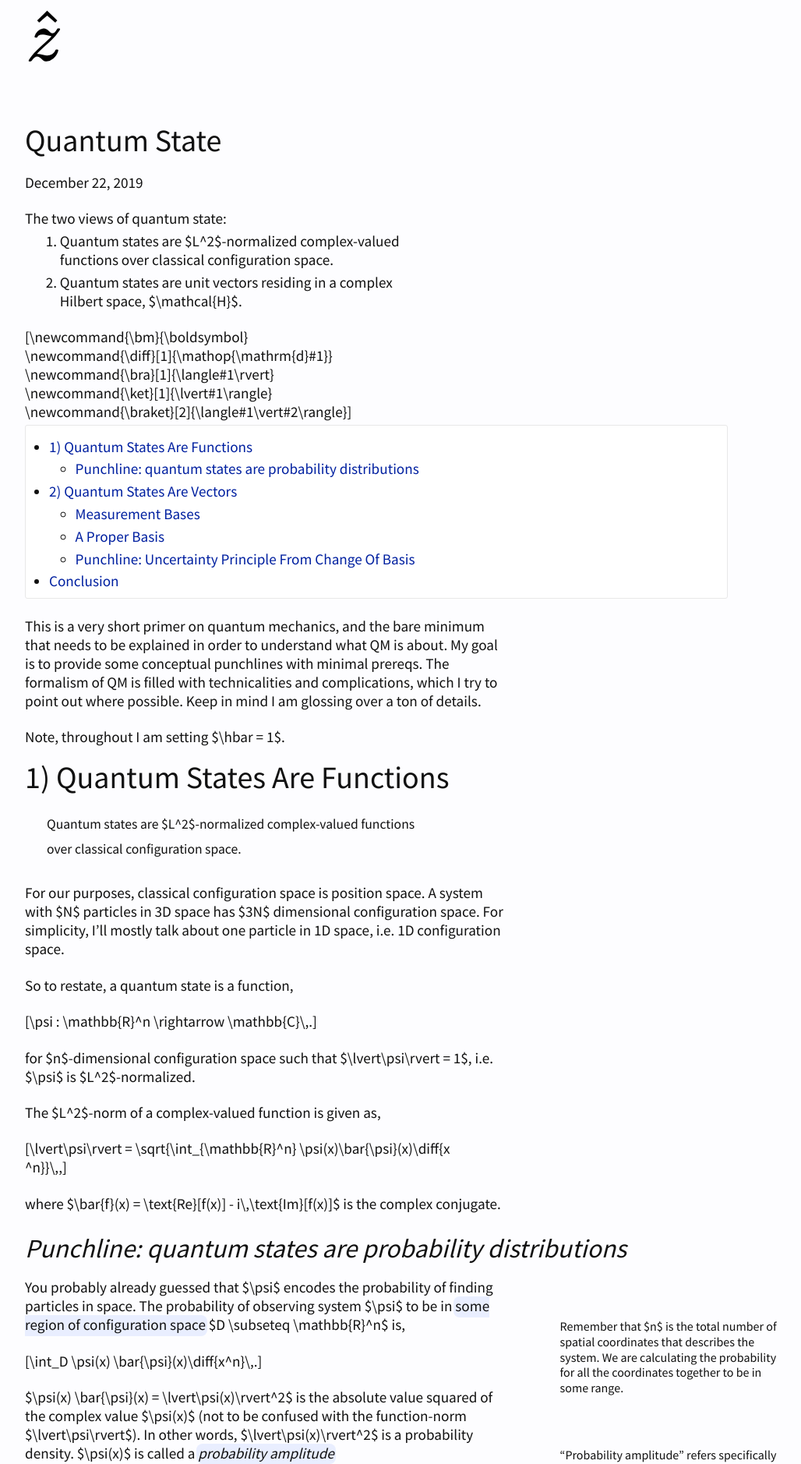
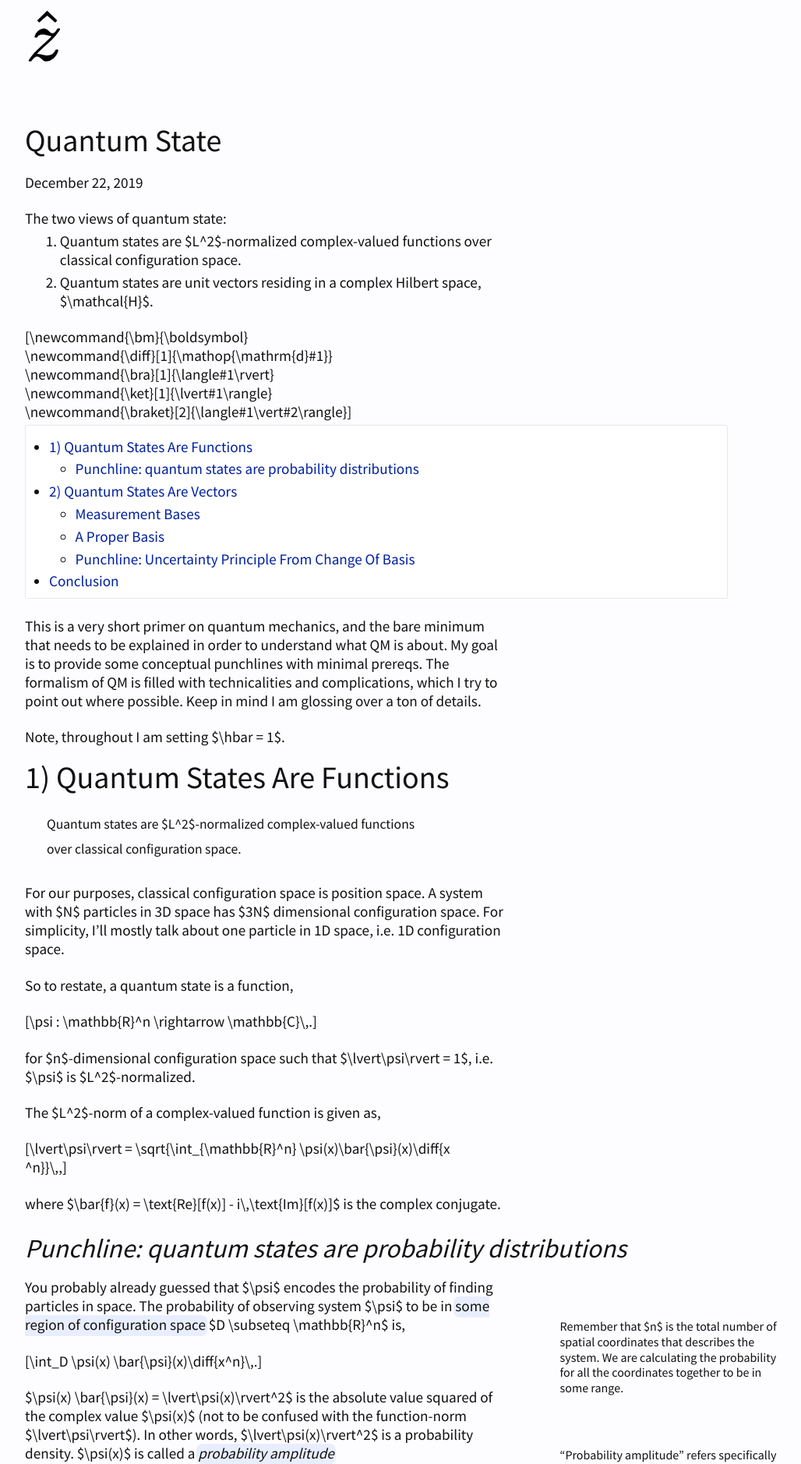
Before and after one commit to danabo/zhat, a Jekyll site: the page built from _posts/2019-12-22-quantum-minimal-conceptual-unit.md, in a window 1280 px wide. Shown: the top 1878 px of the page at 78% size, without its empty margins (128-1156 px from the left). Built offline with Jekyll 4.4.1, drawn with Linux system fonts in a browser that asks for light colours; formulas are drawn with MathJax 3; comment, search, counter and statistics services are not loaded.

Commit message:
Nearly fix marginnote horizontal positioning for lists

```diff
--- a/css/tufte.scss
+++ b/css/tufte.scss
@@ -17,7 +17,10 @@
 @import "../_sass/syntax-highlighting";
 
 // Global Resets
-* { margin: 0; padding: 0; }
+* {
+  margin: 0;
+  // padding: 0;  // messes up lists
+}
 
 /* clearfix hack after Cederholm (group class name) */
 .group:after {
@@ -214,13 +217,13 @@
           padding-bottom: 1rem; }
 
 
-ul,ol { width: 45%;
+ul,ol { width: $col-width;
      -webkit-padding-start: 4%;
      -webkit-padding-end: 4%;
      /* list-style-type: decimal;  */
      }
 
-ul ul, ul ol, ol ul, ol ol {width: auto;}
+ul ul, ul ol, ol ul, ol ol {width: 100%;}
 
 .toc * { width: 100%;
                margin-top: 0; }
@@ -267,8 +270,6 @@
 .marginnote-outer:hover>.marginnote-ref {background-color: #b0b8ff; z-index: 10;}
 .marginnote-outer:hover>.marginnote>.marginnote-inner {background-color: #e8eeff; border: 1px dashed gray}
 
-
-li .sidenote, li .marginnote{ margin-right: -84.6%; } //added to allow for the fact that lists are indented and marginnotes and sidenotes push to right
 
 blockquote .sidenote, blockquote .marginnote { margin-right: -79% }
 
```
